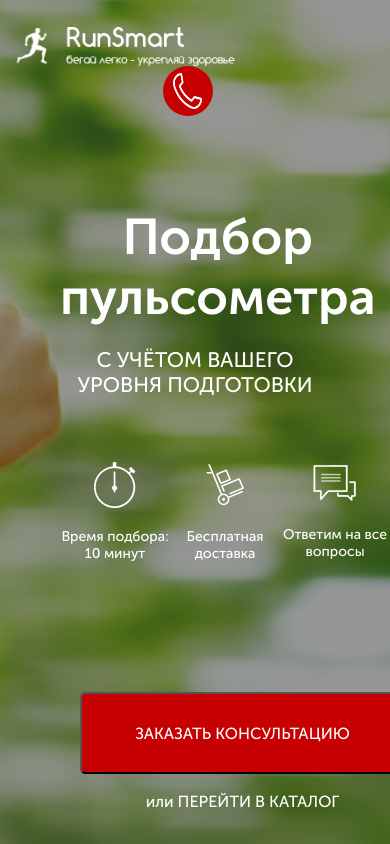
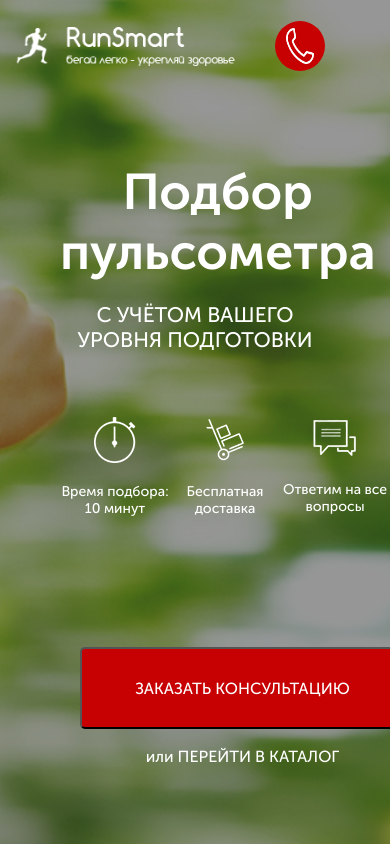
Before and after one commit to dockerstar/dockerstar.github.io-pulse, a website: page src/index.html in a window 390 px wide. Shown: the top 844 px of the page. Drawn offline with Linux system fonts and the light colour scheme; files whose address does not match are found by name.

Commit message:
adaptation of 2 blocks(1)

```diff
--- a/src/index.html
+++ b/src/index.html
@@ -14,7 +14,7 @@
 		<div class="container">
 			<header class="header row">
 				<a href="#" class="header__logo col-md-3 col-md-3 offset-xl-0"><img src="icons/head_icon.png" alt="logo"></a>
-				<div class="header__official col-md-4 offset-md-1 col-lg-3 offset-lg-1 col-xl-3 offset-xl-4">
+				<div class="header__official col-md-4 col-lg-3 offset-lg-1 col-xl-3 offset-xl-4">
 					Официальный представитель<br>
 					<span class="official">Garmin, Polar, Suunto</span>
 				</div>
@@ -24,8 +24,8 @@
 					</a>
 					<button class="button">заказать звонок</button>
 				</div>
-				<a href="tel:+74999228974" class="button_9921 offset-5 offset-sm-5 offset-md-3">
-				<button class="button_992 offset-sm-5 offset-md-3"><img src="icons/phone.png" alt="call"></button>
+				<a href="tel:+74999228974" class="button_9921">
+				<button class="button_992 "><img src="icons/phone.png" alt="call"></button>
 				</a>
 			</header>
 
--- a/src/sass/_media.sass
+++ b/src/sass/_media.sass
@@ -32,18 +32,22 @@
         .header__official
             font-size: 14px
             line-height: 22px
-            padding-left: 22px
         .official
             font-size: 17px
         .header__contacts
             display: none
         .button_9921
             display: block
+            button
+                margin-right: 65px
 
 @media  ( max-width: 767px )
     header
         .header__official
             display: none
+        .button_9921
+            display: block
+            margin-left: auto
     .promo__wrapper
         .promo__header
             font-size: 50px
--- a/src/sass/style.sass
+++ b/src/sass/style.sass
@@ -6,6 +6,7 @@
 
 @import "promo"
 @import "buttons"
+
 .button_9921
 	display: none
 @import "advantages"
```
Also changed, not shown: src/css/style.min.css.
